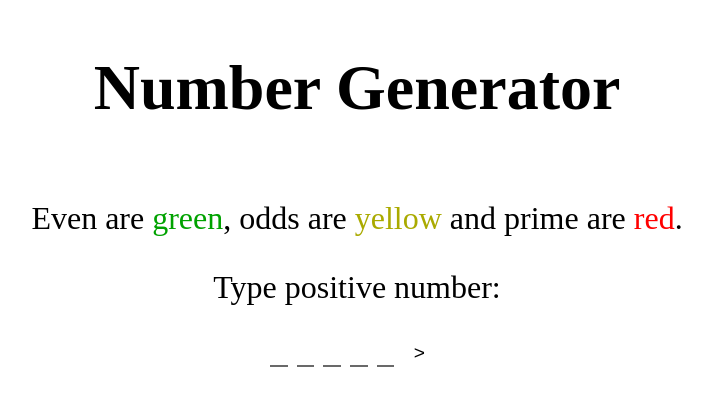
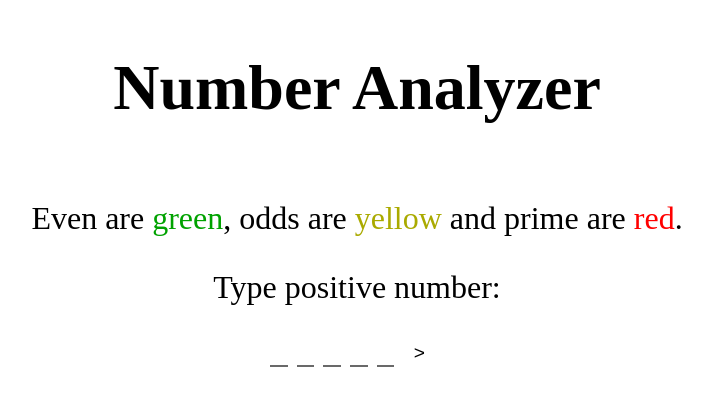
Before and after one commit to karolfaltyn/number-analyzer, a React (Create React App) app: page / in a window 1280 px wide. Shown: the top 406 px of the page, without its empty margins (283-995 px from the left). Built offline with nearby package versions, Linux system fonts and the light colour scheme.

Commit message:
added readme & modified manifest.json

```diff
--- a/public/index.html
+++ b/public/index.html
@@ -10,7 +10,7 @@
   <link rel="shortcut icon" href="../src/assets/images/favicon.ico" type="image/x-icon">
   <link rel="manifest" href="../public/manifest.json">
 
-  <title>Number Generator</title>
+  <title>Number Analyzer</title>
 </head>
 
 <body>
--- a/src/parts/Header.jsx
+++ b/src/parts/Header.jsx
@@ -2,7 +2,7 @@ import "../assets/style/Header.css";
 
 export const Header = () => (
   <header>
-    <h1>Number Generator</h1>
+    <h1>Number Analyzer</h1>
     <p>
       Even are <span id="green">green</span>, odds are{" "}
       <span id="yellow">yellow</span> and prime are <span id="red">red</span>.
```
Also changed, not shown: public/manifest.json, 1 other file (tests, documents, lock files or other folders).
